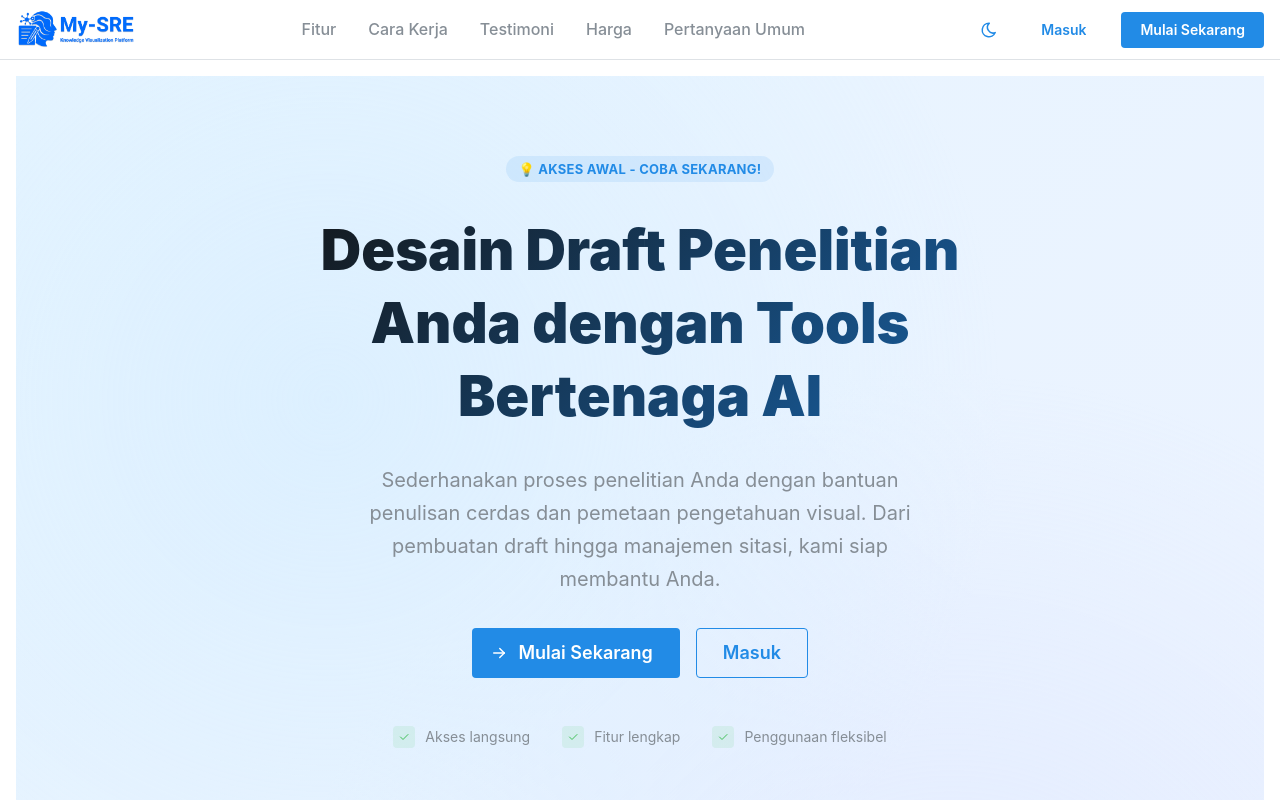
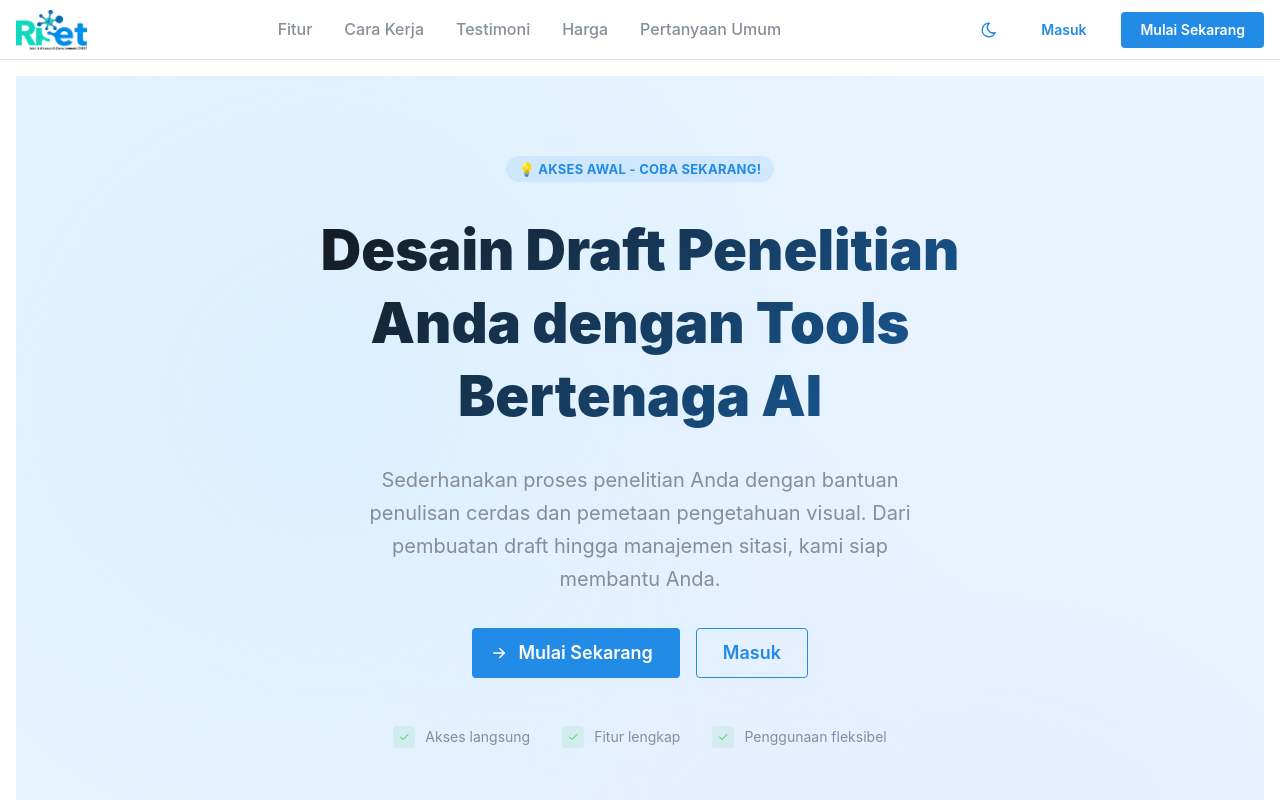
Before and after one commit to ranggayss/sre-monorepo, a Next.js app in the folder apps/main/: page / in a window 1280 px wide. Shown: the top 800 px of the page. Built offline with nearby package versions, Linux system fonts and the light colour scheme.

Commit message:
change logo

```diff
--- a/apps/main/src/components/landing/Header.tsx
+++ b/apps/main/src/components/landing/Header.tsx
@@ -43,7 +43,7 @@ export function Header() {
           <Group gap="xs">
             <Box>
                 <Image
-                src='/images/LogoSRE_Fix.png'
+                src='/images/LogoSRE.png'
                 alt="My-SRE Dashboard"
                 height={40}
                 radius="xs"
```
